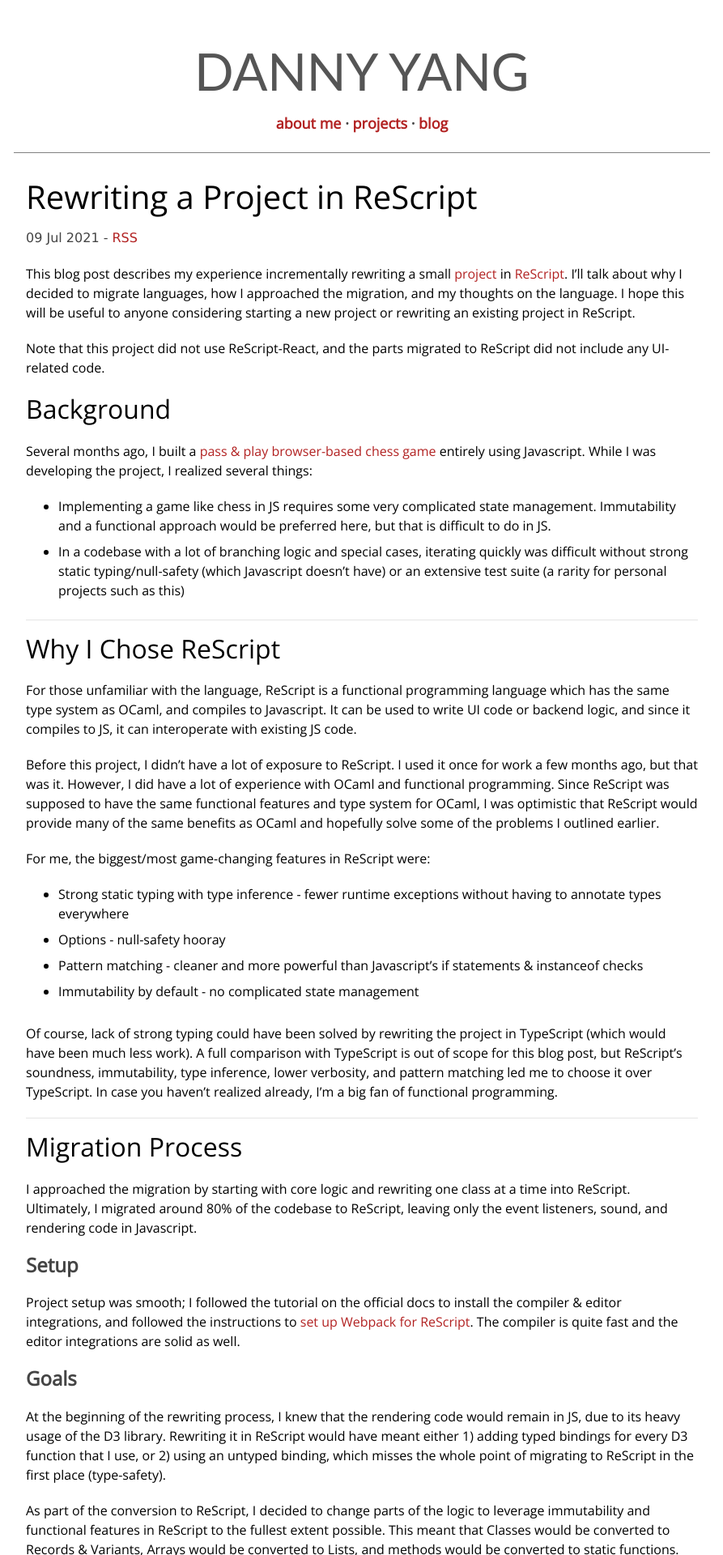
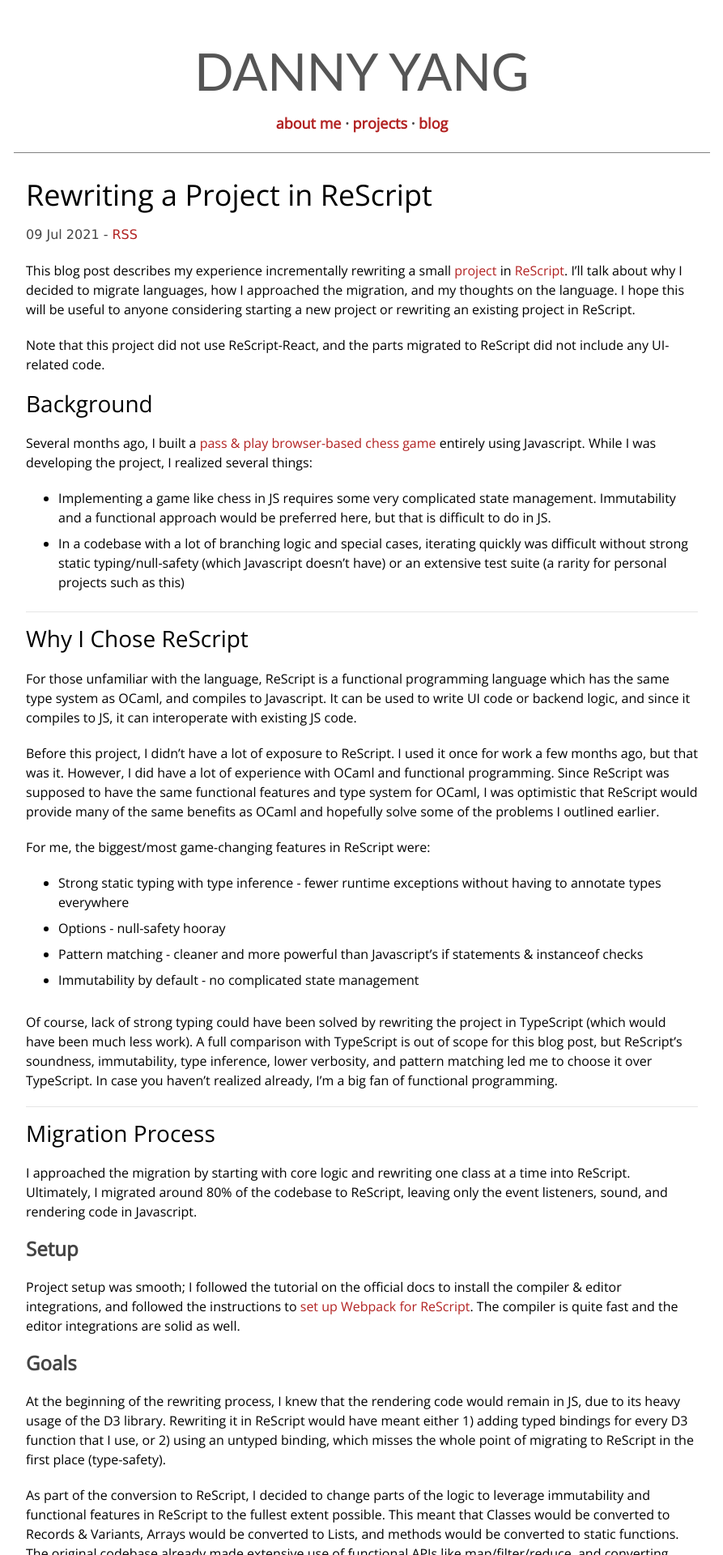
Before and after one commit to yangdanny97/yangdanny97.github.io, a Jekyll site: the page built from _posts/2021-07-09-Migrating-to-Rescript.md, in a window 1280 px wide. Shown: the top 1920 px of the page at 81% size, without its empty margins (193-1086 px from the left). Built offline with Jekyll 4.4.1, drawn with Linux system fonts in a browser that asks for light colours; some of the changed text lies outside the part shown.

Commit message:
update font sizes, add padding to code blocks, add a blurb about my book

```diff
--- a/_layouts/post.html
+++ b/_layouts/post.html
@@ -34,14 +34,25 @@ layout: default
         font-size: 1.5rem;
     }
 
+    h2 {
+        margin-top: 15px;
+        margin-bottom: 15px;
+        font-size: 1.75rem;
+    }
+
     h1 {
         margin-top: 15px;
         margin-bottom: 15px;
+        font-size: 2rem;
+    }
+
+    .post_title {
+        font-size: 2.25rem;
     }
 </style>
 <div class='row slide'>
     <div class="col-sm-8 offset-sm-2 borders">
-        <h1>{{ page.title }}</h1>
+        <h1 class="post_title">{{ page.title }}</h1>
         <div class="meta post">{{ page.date | date_to_string }} -
             <a href="/feed.xml" target="_blank">RSS</a>
         </div>
--- a/css/style.css
+++ b/css/style.css
@@ -66,7 +66,9 @@ table {
     margin-bottom: 15px;
 }
 
-.highlight {
+/* about page text highlight and links */
+
+.colorText {
     background-color: white;
     color: firebrick;
 }
@@ -100,6 +102,8 @@ a:hover {
 .content-pad {
     padding-top: 15px;
 }
+
+/* transitions */
 
 .card {
     padding-top: 15px;
@@ -148,3 +152,8 @@ a:hover {
         opacity: 1;
     }
 }
+
+/* code blocks */
+div.highlight {
+    padding: 10px;
+}
--- a/index.html
+++ b/index.html
@@ -9,11 +9,13 @@ description: Landing Page
             <div class="col-sm-4"><img id='profile' src='./images/photo2.png' /></div>
             <div class="col-sm-8">
                 <h5>Welcome to my website! </h5>
-                <h5>I'm a software engineer at <span class="highlight">Meta</span>, working on WhatsApp. </h5>
+                <h5>I'm a software engineer at <span class="colorText">Meta</span>, working on <span
+                        class="colorText">WhatsApp</span>. </h5>
                 <h5>I'm interested in compilers, programming languages, and data visualization, and I
                     maintain a blog on this website where I talk about some of those things.
                 </h5>
-                <h5>My alma mater is <span class="highlight">Cornell University</span>. My hobbies include road biking, barebow archery, and cooking. My favorite
+                <h5>My alma mater is <span class="colorText">Cornell University</span>. My hobbies include road biking,
+                    barebow archery, and cooking. My favorite
                     recipes are things that I can cook in under 30 minutes :)</h5>
             </div>
         </div>
```
Also changed, not shown: other parts of _layouts/post.html (+5 -0 lines), blog/index.html (+17 -11 lines), projects/index.html (+10 -5 lines).
